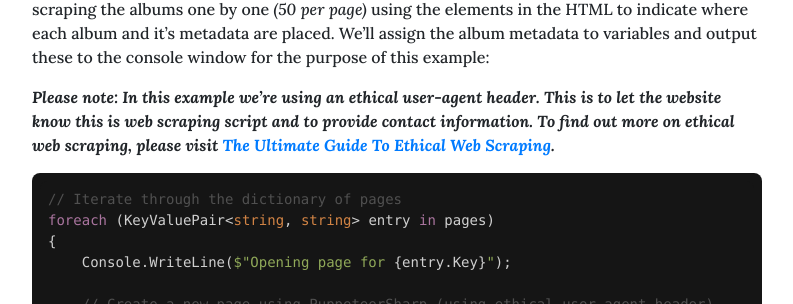
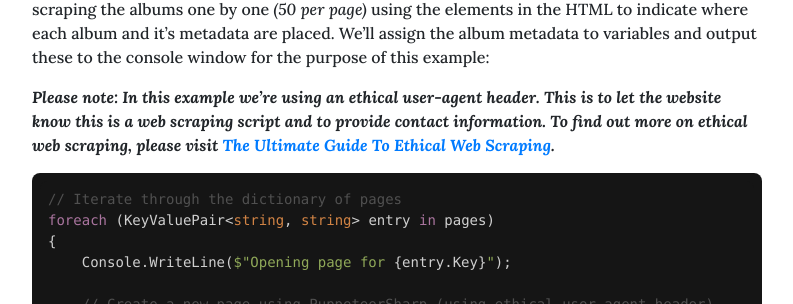
Before and after one commit to kiltandcode/kiltandcode.com, a Jekyll site: the page built from _posts/2020-10-14-scrape-the-500-greatest-albums-of-all-time-using-puppeteer-sharp.md, in a window 1280 px wide and 900 px high, scrolled down 1489 px. Shown: the part 173-477 px from the top of the window, without its empty margins (53-846 px from the left). Built offline with Jekyll 4.4.1, drawn with Linux system fonts in a browser that asks for light colours; nearby versions of some CDN libraries; some web fonts are replaced.

````diff
--- a/_posts/2020-10-14-scrape-the-500-greatest-albums-of-all-time-using-puppeteer-sharp.md
+++ b/_posts/2020-10-14-scrape-the-500-greatest-albums-of-all-time-using-puppeteer-sharp.md
@@ -74,7 +74,7 @@ Now that we have the list of pages in a dictionary object, we can iterate throug
 *(50 per page)* using the elements in the HTML to indicate where each album and it's metadata are placed. We'll assign the
 album metadata to variables and output these to the console window for the purpose of this example:
 
-***Please note: In this example we're using an ethical user-agent header. This is to let the website know this is web scraping script and to provide contact information. To find out more on ethical web scraping, please visit [The Ultimate Guide To Ethical
+***Please note: In this example we're using an ethical user-agent header. This is to let the website know this is a web scraping script and to provide contact information. To find out more on ethical web scraping, please visit [The Ultimate Guide To Ethical
 Web Scraping](https://finddatalab.com/ethicalscraping).***
 
 ```csharp
````
